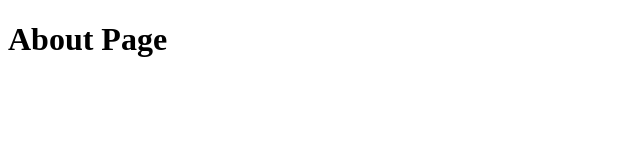
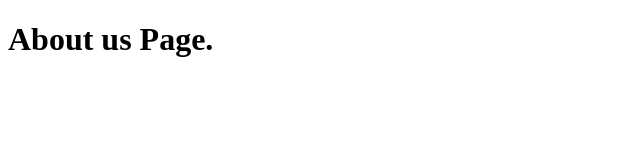
Before and after one commit to Ravi200794/Learning_Git, a plain HTML site: page about.html in a window 1280 px wide. Shown: the whole page, without its empty margins (0-640 px from the left). Drawn offline with Linux system fonts and the light colour scheme.

Commit message:
Update about.html

```diff
--- a/about.html
+++ b/about.html
@@ -7,6 +7,6 @@
     <title>Document</title>
 </head>
 <body>
-    <h1>About Page</h1>
+    <h1>About us Page.</h1>
 </body>
 </html>
```
